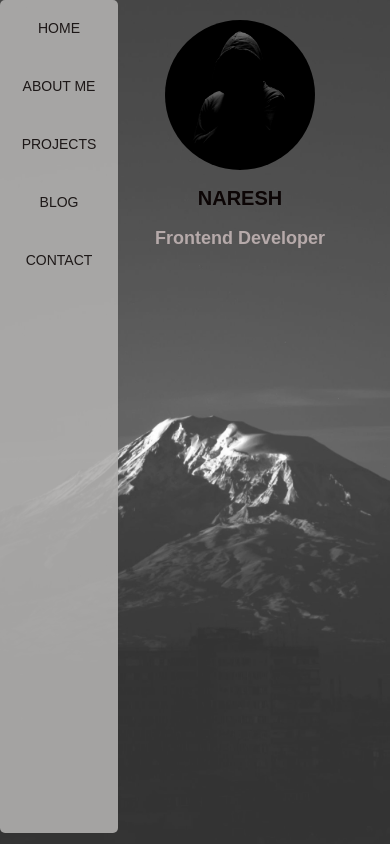
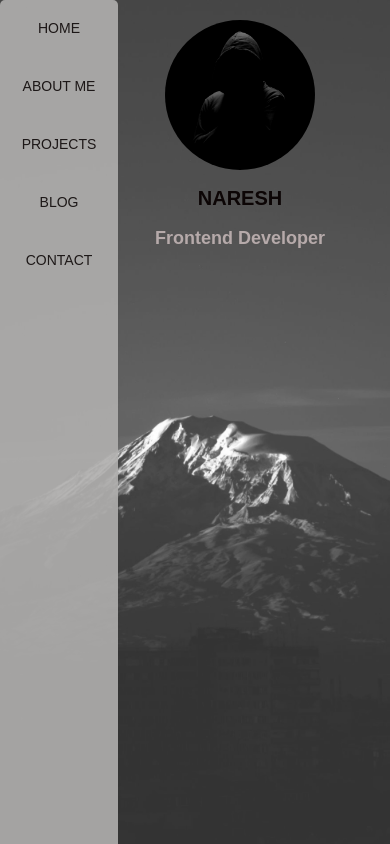
Before and after one commit to Naresh2207/eazybyts-portfolio, a React (Create React App) app: page / in a window 390 px wide. Built offline with nearby package versions, Linux system fonts and the light colour scheme.

Commit message:
modified

```diff
--- a/src/style/Home.css
+++ b/src/style/Home.css
@@ -62,7 +62,7 @@
 }
 
 
-/*  MOBILE RESPONSIVE SECTION  */
+/*  MOBILE RESPONSIVE */
 
 @media screen and (max-width: 768px) {
   .sidebar > ul {
@@ -71,7 +71,7 @@
     top: -16;
     bottom: 0;
     width: 118px;
-    height: 94%;
+    height: 97%;
     flex-direction: column;
     justify-content: flex-start;
     align-items: center;
```
